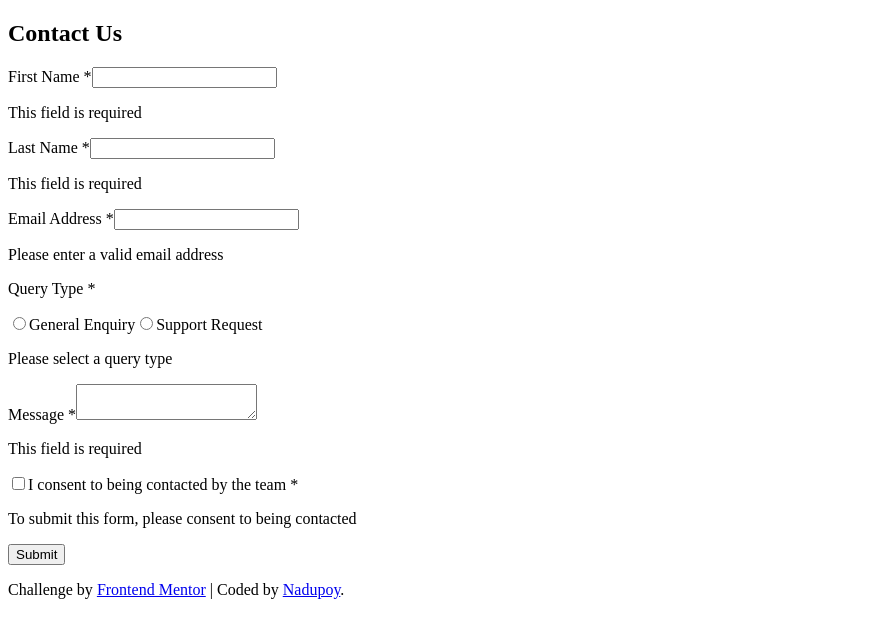
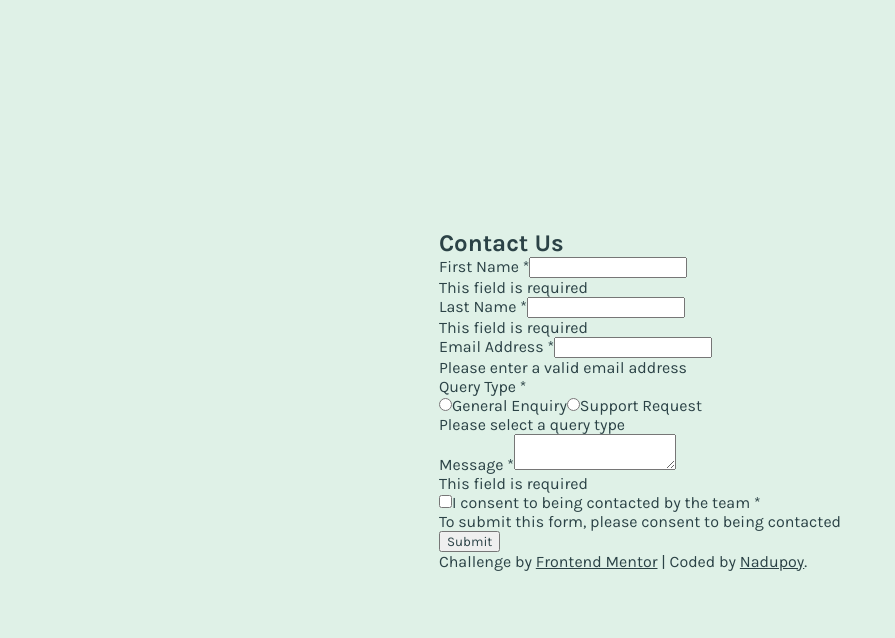
Before and after one commit to nadupoy/Frontend-Mentor---Contact-Form-Angular-, an Angular app: page / in a window 1280 px wide. Shown: the top 638 px of the page, without its empty margins (0-895 px from the left). Built offline with nearby package versions, Linux system fonts and the light colour scheme.

Commit message:
Added global styles.

```diff
--- a/src/styles.css
+++ b/src/styles.css
@@ -1 +1,37 @@
-/* You can add global styles to this file, and also import other style files */
+@font-face {
+  font-family: "Karla";
+  src: url("../public/assets/fonts/Karla-VariableFont_wght.ttf"),
+    url("../public/assets/fonts/Karla-Italic-VariableFont_wght.ttf");
+}
+
+:root {
+  /* Primary */
+  --green-200-lighter: hsl(148, 38%, 91%);
+  --green-600-medium: hsl(169, 82%, 27%);
+  --red: hsl(0, 66%, 54%);
+
+  /* Neutral */
+  --white: hsl(0, 0%, 100%);
+  --grey-500-medium: hsl(186, 15%, 59%);
+  --grey-900-darker: hsl(187, 24%, 22%);
+
+  /* Body Copy */
+  --font-size-labels: 16px;
+}
+
+* {
+  margin: 0;
+  font-family: "Karla", sans-serif;
+  color: var(--grey-900-darker);
+}
+
+html {
+  height: 100%;
+  display: flex;
+  justify-content: center;
+}
+
+body {
+  background-color: var(--green-200-lighter);
+  margin: auto;
+}
```
